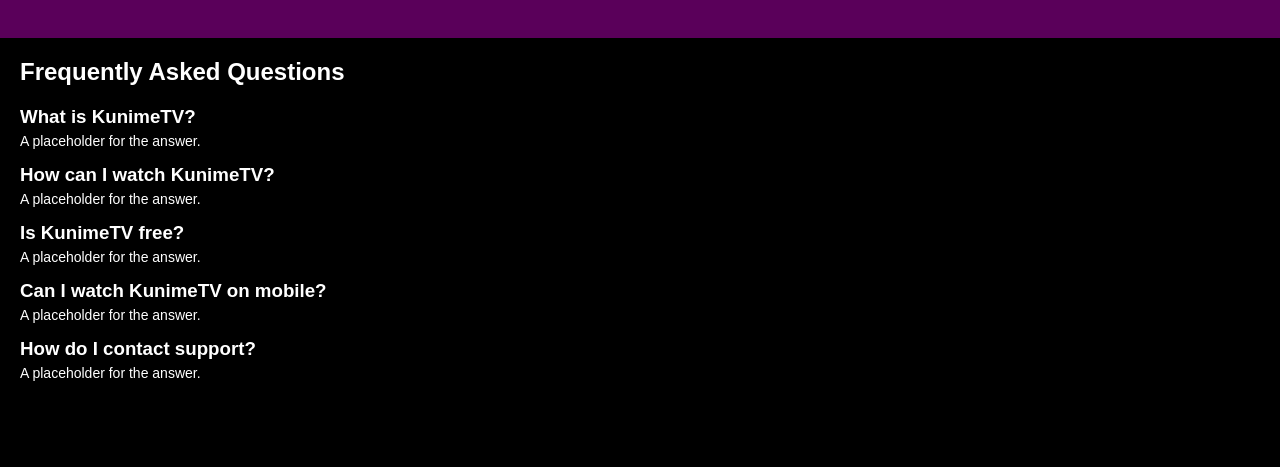
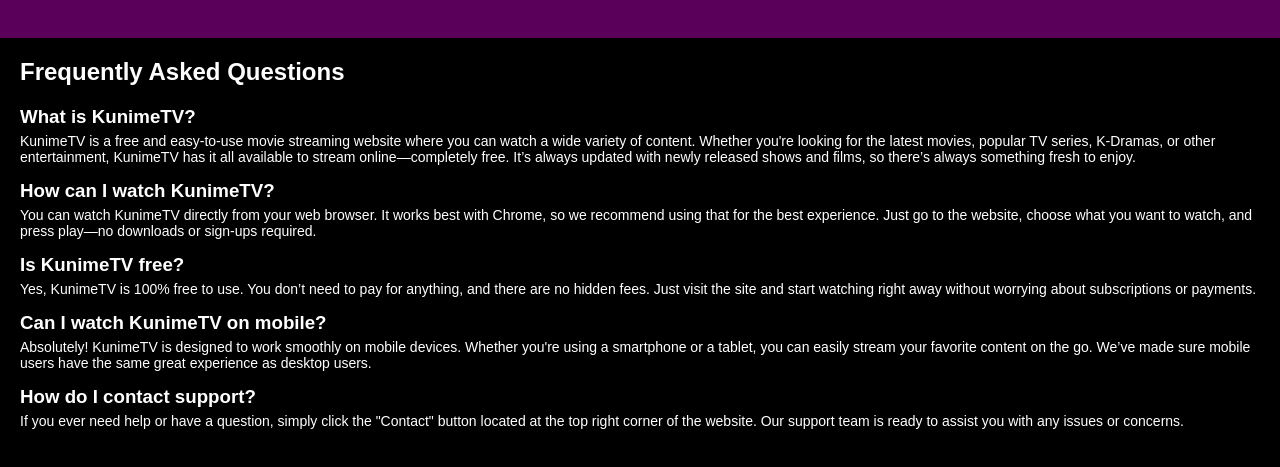
Before and after one commit to Kuuzzii/KunimeTV, a plain HTML site: page index.html in a window 1280 px wide. Shown: the part 233-700 px from the top of the page. Drawn offline with Linux system fonts and the light colour scheme.

Commit message:
Update index.html

```diff
--- a/index.html
+++ b/index.html
@@ -34,23 +34,23 @@
         <h2>Frequently Asked Questions</h2>
         <div class="faq-item">
             <h3>What is KunimeTV?</h3>
-            <p>A placeholder for the answer.</p>
+            <p>KunimeTV is a free and easy-to-use movie streaming website where you can watch a wide variety of content. Whether you're looking for the latest movies, popular TV series, K-Dramas, or other entertainment, KunimeTV has it all available to stream online—completely free. It’s always updated with newly released shows and films, so there’s always something fresh to enjoy.</p>
         </div>
         <div class="faq-item">
             <h3>How can I watch KunimeTV?</h3>
-            <p>A placeholder for the answer.</p>
+            <p>You can watch KunimeTV directly from your web browser. It works best with Chrome, so we recommend using that for the best experience. Just go to the website, choose what you want to watch, and press play—no downloads or sign-ups required.</p>
         </div>
         <div class="faq-item">
             <h3>Is KunimeTV free?</h3>
-            <p>A placeholder for the answer.</p>
+            <p>Yes, KunimeTV is 100% free to use. You don’t need to pay for anything, and there are no hidden fees. Just visit the site and start watching right away without worrying about subscriptions or payments.</p>
         </div>
         <div class="faq-item">
             <h3>Can I watch KunimeTV on mobile?</h3>
-            <p>A placeholder for the answer.</p>
+            <p>Absolutely! KunimeTV is designed to work smoothly on mobile devices. Whether you're using a smartphone or a tablet, you can easily stream your favorite content on the go. We’ve made sure mobile users have the same great experience as desktop users.</p>
         </div>
         <div class="faq-item">
             <h3>How do I contact support?</h3>
-            <p>A placeholder for the answer.</p>
+            <p>If you ever need help or have a question, simply click the "Contact" button located at the top right corner of the website. Our support team is ready to assist you with any issues or concerns.</p>
         </div>
     </div>
     <script>
```
